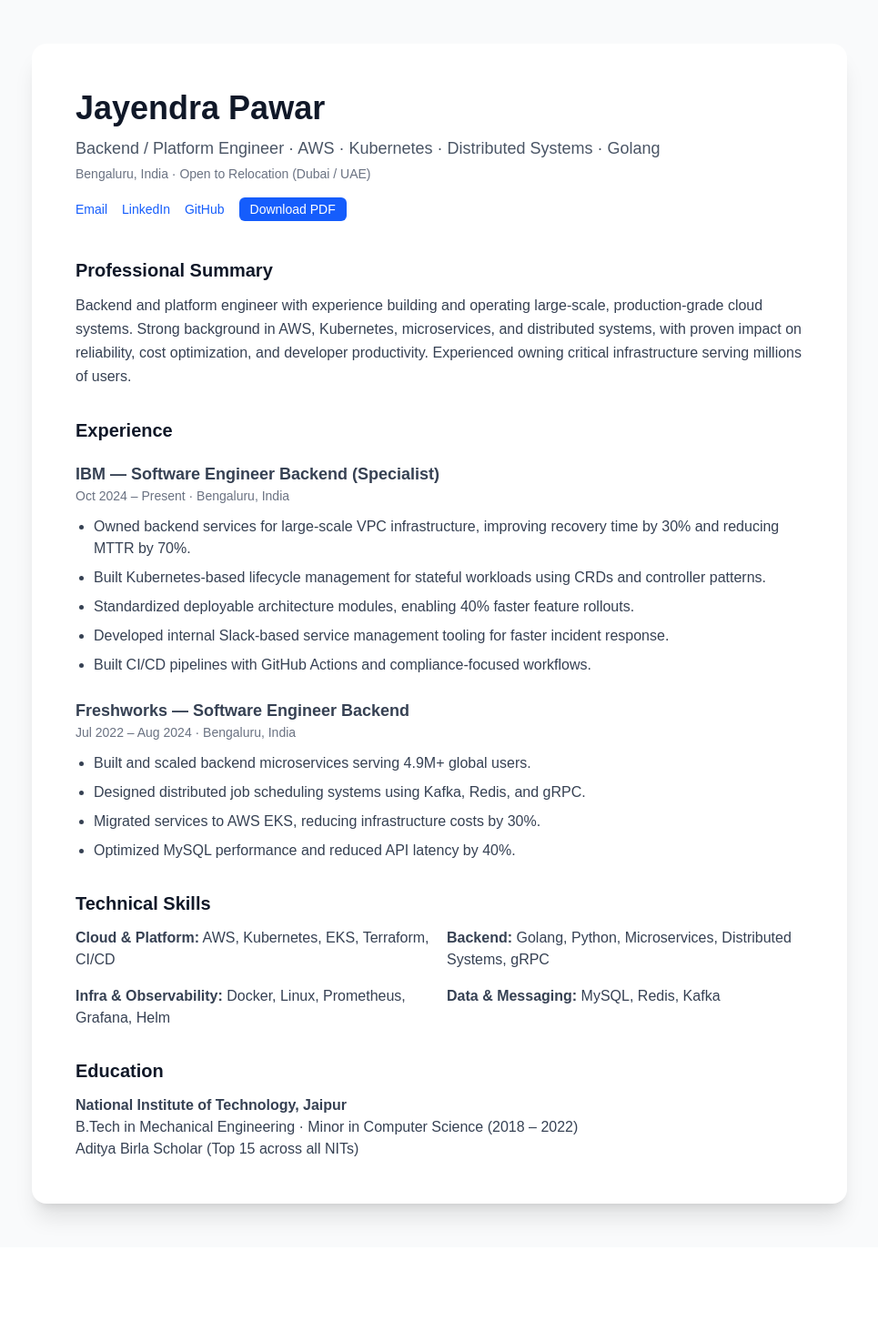
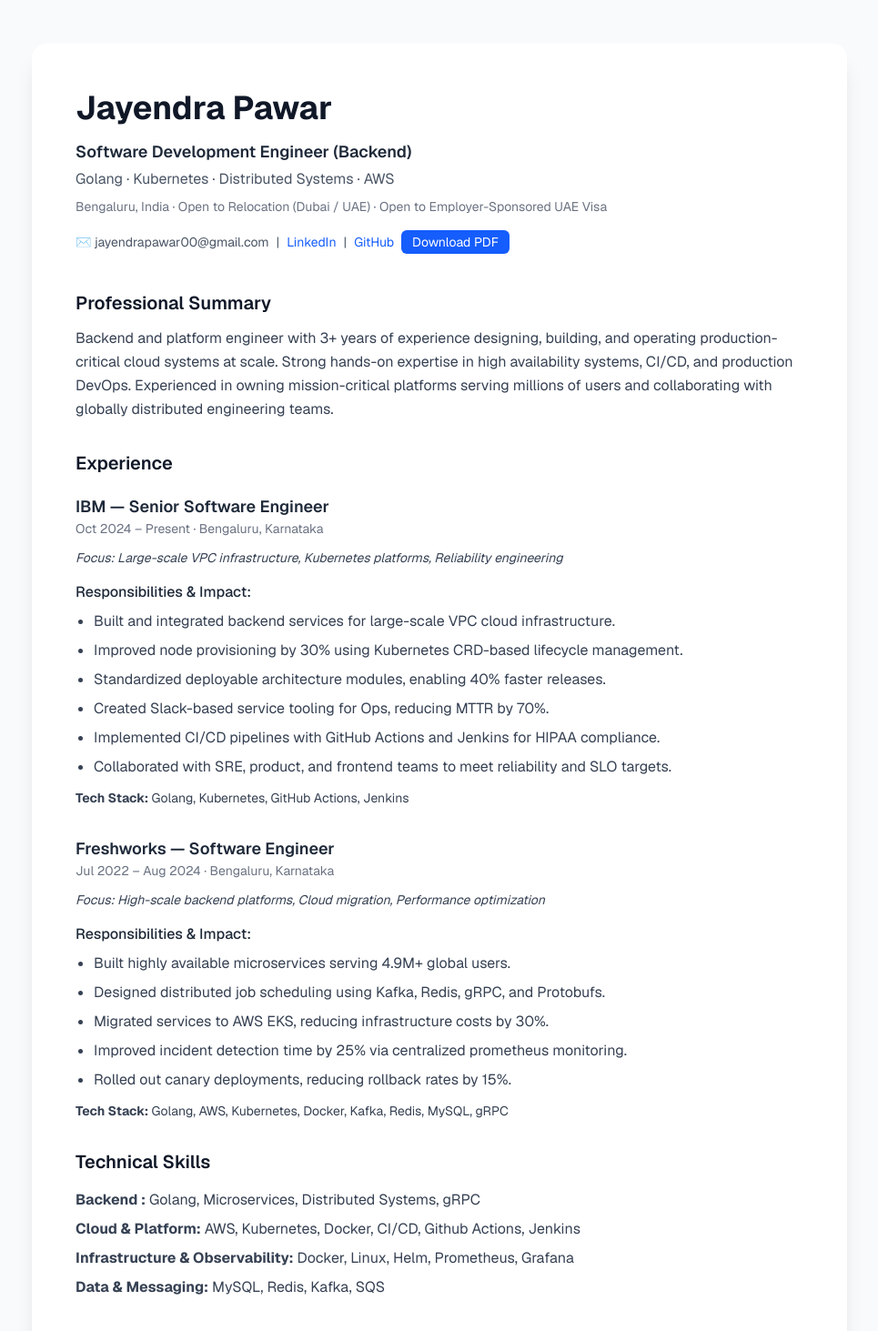
Before and after one commit to jayendrapawar/resume, a Next.js app: page / in a window 1280 px wide. Shown: the top 1463 px of the page at 91% size, without its empty margins (157-1122 px from the left). Before the commit the page ends 1371 px from the top, so only its background shows below. Built offline with nearby package versions, Linux system fonts and the light colour scheme.

Commit message:
fix UAE resume

```diff
--- a/app/page.tsx
+++ b/app/page.tsx
@@ -1,27 +1,28 @@
 export default function Resume() {
   return (
-    <main className="min-h-screen bg-gray-50 text-gray-900 sans-serif antialiased px-4 sm:px-6 md:px-10 py-6 md:py-12">
+    <main className="min-h-screen bg-gray-50 text-gray-900 font-sans antialiased px-4 sm:px-6 md:px-10 py-6 md:py-12">
       <div className="max-w-4xl mx-auto bg-white shadow-xl rounded-2xl p-6 sm:p-8 md:p-12">
         {/* Header */}
         <header className="mb-8 md:mb-10">
           <h1 className="text-2xl sm:text-3xl md:text-4xl font-bold leading-tight">
             Jayendra Pawar
           </h1>
-          <p className="mt-2 text-sm sm:text-base md:text-lg text-gray-600">
-            Backend / Platform Engineer · AWS · Kubernetes · Distributed Systems · Golang
+
+          <p className="mt-3 text-base sm:text-lg font-semibold text-gray-800">
+            Software Development Engineer (Backend)
           </p>
-          <p className="mt-1 text-xs sm:text-sm text-gray-500">
-            Bengaluru, India · Open to Relocation (Dubai / UAE)
+
+          <p className="mt-1 text-sm sm:text-base text-gray-600">
+            Golang · Kubernetes · Distributed Systems · AWS
           </p>
-          {/* Contact Links */}
-          <div className="mt-4 flex flex-wrap items-center gap-4 text-sm whitespace-nowrap">
-            <a
-              href="mailto:jayendrapawar00@gmail.com"
-              className="text-blue-600 hover:underline"
-            >
-              Email
-            </a>
 
+          <p className="mt-2 text-xs sm:text-sm text-gray-500">
+            Bengaluru, India · Open to Relocation (Dubai / UAE) · Open to Employer-Sponsored UAE Visa
+          </p>
+
+          <div className="mt-4 flex flex-wrap items-center gap-2 text-sm text-gray-600">
+            <span>✉️ jayendrapawar00@gmail.com</span>
+            <span>|</span>
             <a
               href="https://www.linkedin.com/in/jayendrapawar"
               target="_blank"
@@ -30,7 +31,7 @@
             >
               LinkedIn
             </a>
-
+            <span>|</span>
             <a
               href="https://github.com/jayendrapawar"
               target="_blank"
@@ -39,9 +40,8 @@
             >
               GitHub
             </a>
-
             <a
-              href="/JayendraPawar_Resume.pdf"
+              href="/JayendraPawar_Resume_UAE.pdf"
               download
               className="inline-flex items-center rounded-md bg-blue-600 px-3 py-1.5 text-white font-small leading-none hover:bg-blue-700 transition"
             >
@@ -50,71 +50,117 @@
           </div>
         </header>
 
-        {/* Summary */}
+        {/* Professional Summary */}
         <section className="mb-8">
-          <h2 className="text-lg sm:text-xl font-semibold mb-3">Professional Summary</h2>
+          <h2 className="text-lg sm:text-xl font-semibold mb-3">
+            Professional Summary
+          </h2>
           <p className="text-sm sm:text-base leading-relaxed text-gray-700">
-            Backend and platform engineer with experience building and operating large-scale,
-            production-grade cloud systems. Strong background in AWS, Kubernetes, microservices,
-            and distributed systems, with proven impact on reliability, cost optimization, and
-            developer productivity. Experienced owning critical infrastructure serving millions
-            of users.
+            Backend and platform engineer with 3+ years of experience designing, building, and
+            operating production-critical cloud systems at scale. Strong hands-on expertise in high availability systems, CI/CD, and production DevOps. Experienced in owning
+            mission-critical platforms serving millions of users and collaborating with globally
+            distributed engineering teams.
           </p>
         </section>
 
         {/* Experience */}
         <section className="mb-8">
-          <h2 className="text-lg sm:text-xl font-semibold mb-5">Experience</h2>
+          <h2 className="text-lg sm:text-xl font-semibold mb-5">
+            Experience
+          </h2>
 
-          <div className="mb-6">
-            <h3 className="text-md text-base text-gray-700 sm:text-lg">
-              <strong>IBM — Software Engineer Backend (Specialist) </strong>
+          {/* IBM */}
+          <div className="mb-8">
+            <h3 className="text-base sm:text-lg font-semibold text-gray-800">
+              IBM — Senior Software Engineer
             </h3>
             <p className="text-xs sm:text-sm text-gray-500">
-              Oct 2024 – Present · Bengaluru, India
+              Oct 2024 – Present · Bengaluru, Karnataka
             </p>
-            <ul className="list-disc pl-5 mt-3 space-y-2 text-sm sm:text-base text-gray-700">
-              <li>Owned backend services for large-scale VPC infrastructure, improving recovery time by 30% and reducing MTTR by 70%.</li>
-              <li>Built Kubernetes-based lifecycle management for stateful workloads using CRDs and controller patterns.</li>
-              <li>Standardized deployable architecture modules, enabling 40% faster feature rollouts.</li>
-              <li>Developed internal Slack-based service management tooling for faster incident response.</li>
-              <li>Built CI/CD pipelines with GitHub Actions and compliance-focused workflows.</li>
+
+            <p className="mt-3 text-sm text-gray-700 italic">
+              Focus: Large-scale VPC infrastructure, Kubernetes platforms, Reliability engineering
+            </p>
+
+            <p className="mt-4 text-sm sm:text-base font-medium text-gray-800">
+              Responsibilities &amp; Impact:
+            </p>
+            <ul className="list-disc pl-5 mt-2 space-y-2 text-sm sm:text-base text-gray-700">
+              <li>Built and integrated backend services for large-scale VPC cloud infrastructure.</li>
+              <li>Improved node provisioning by 30% using Kubernetes CRD-based lifecycle management.</li>
+              <li>Standardized deployable architecture modules, enabling 40% faster releases.</li>
+              <li>Created Slack-based service tooling for Ops, reducing MTTR by 70%.</li>
+              <li>Implemented CI/CD pipelines with GitHub Actions and Jenkins for HIPAA compliance.</li>
+              <li>Collaborated with SRE, product, and frontend teams to meet reliability and SLO targets.</li>
             </ul>
+
+            <p className="mt-3 text-sm text-gray-700">
+              <strong>Tech Stack:</strong> Golang, Kubernetes, GitHub Actions, Jenkins
+            </p>
           </div>
 
-          <div className="mb-6">
-            <h3 className="text-md text-base text-gray-700 sm:text-lg">
-              <strong>Freshworks — Software Engineer Backend</strong>
+          {/* Freshworks */}
+          <div>
+            <h3 className="text-base sm:text-lg font-semibold text-gray-800">
+              Freshworks — Software Engineer
             </h3>
             <p className="text-xs sm:text-sm text-gray-500">
-              Jul 2022 – Aug 2024 · Bengaluru, India
+              Jul 2022 – Aug 2024 · Bengaluru, Karnataka
             </p>
-            <ul className="list-disc pl-5 mt-3 space-y-2 text-sm sm:text-base text-gray-700">
-              <li>Built and scaled backend microservices serving 4.9M+ global users.</li>
-              <li>Designed distributed job scheduling systems using Kafka, Redis, and gRPC.</li>
+
+            <p className="mt-3 text-sm text-gray-700 italic">
+              Focus: High-scale backend platforms, Cloud migration, Performance optimization
+            </p>
+
+            <p className="mt-4 text-sm sm:text-base font-medium text-gray-800">
+              Responsibilities &amp; Impact:
+            </p>
+            <ul className="list-disc pl-5 mt-2 space-y-2 text-sm sm:text-base text-gray-700">
+              <li>Built highly available microservices serving 4.9M+ global users.</li>
+              <li>Designed distributed job scheduling using Kafka, Redis, gRPC, and Protobufs.</li>
               <li>Migrated services to AWS EKS, reducing infrastructure costs by 30%.</li>
-              <li>Optimized MySQL performance and reduced API latency by 40%.</li>
+              <li>Improved incident detection time by 25% via centralized prometheus monitoring.</li>
+              <li>Rolled out canary deployments, reducing rollback rates by 15%.</li>
             </ul>
+
+            <p className="mt-3 text-sm text-gray-700">
+              <strong>Tech Stack:</strong> Golang, AWS, Kubernetes, Docker, Kafka, Redis, MySQL, gRPC
+            </p>
           </div>
         </section>
 
-        {/* Skills */}
+
+        {/* Technical Skills */}
         <section className="mb-8">
-          <h2 className="text-lg sm:text-xl font-semibold mb-3">Technical Skills</h2>
-          <div className="grid grid-cols-1 sm:grid-cols-2 gap-3 sm:gap-4 text-sm sm:text-base text-gray-700">
-            <p><strong>Cloud & Platform:</strong> AWS, Kubernetes, EKS, Terraform, CI/CD</p>
-            <p><strong>Backend:</strong> Golang, Python, Microservices, Distributed Systems, gRPC</p>
-            <p><strong>Infra & Observability:</strong> Docker, Linux, Prometheus, Grafana, Helm</p>
-            <p><strong>Data & Messaging:</strong> MySQL, Redis, Kafka</p>
+          <h2 className="text-lg sm:text-xl font-semibold mb-4">
+            Technical Skills
+          </h2>
+          <div className="space-y-2 text-sm sm:text-base text-gray-700">
+            <p>
+              <strong>Backend :</strong> Golang, Microservices, Distributed Systems, gRPC
+            </p>
+            <p>
+              <strong>Cloud &amp; Platform:</strong> AWS, Kubernetes, Docker, CI/CD, Github Actions, Jenkins
+            </p>
+            <p>
+              <strong>Infrastructure &amp; Observability:</strong> Docker, Linux, Helm, Prometheus, Grafana
+            </p>
+            <p>
+              <strong>Data &amp; Messaging:</strong> MySQL, Redis, Kafka, SQS
+            </p>
           </div>
         </section>
 
         {/* Education */}
         <section>
-          <h2 className="text-lg sm:text-xl font-semibold mb-3">Education</h2>
+          <h2 className="text-lg sm:text-xl font-semibold mb-3">
+            Education
+          </h2>
           <p className="text-sm sm:text-base text-gray-700">
-            <strong>National Institute of Technology, Jaipur</strong><br />
-            B.Tech in Mechanical Engineering · Minor in Computer Science (2018 – 2022)<br />
+            <strong>National Institute of Technology, Jaipur</strong>
+            <br />
+            B.Tech in Mechanical Engineering · Minor in Computer Science (2018 – 2022)
+            <br />
             Aditya Birla Scholar (Top 15 across all NITs)
           </p>
         </section>
```
Also changed, not shown: 2 other files (tests, documents, lock files or other folders).
